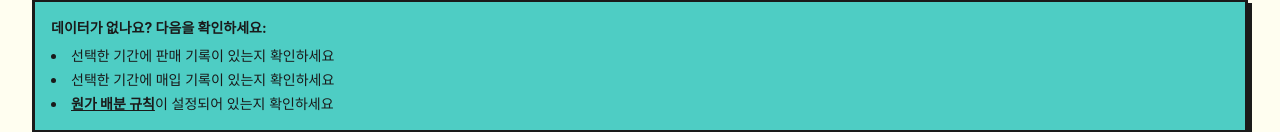
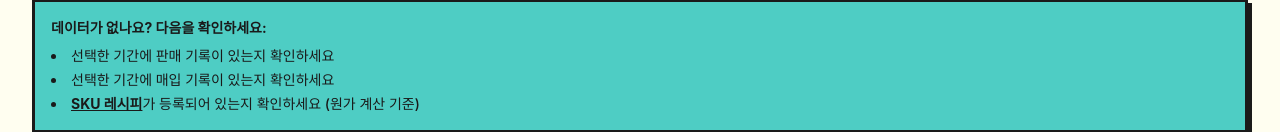
Before and after one commit to infrabank/nasungdak-management, a Next.js app: page /dashboard/analysis in a window 1280 px wide. Shown: the part 820-952 px from the top of the page. Built offline with nearby package versions, Linux system fonts and the light colour scheme; no server answers; a web font is replaced by a local one.

Commit message:
fix: 삭제된 원가 배분 규칙 페이지 링크를 SKU 레시피로 교체, 존재하지 않는 stores/new 링크 수정

```diff
--- a/app/dashboard/analysis/analysis-content.tsx
+++ b/app/dashboard/analysis/analysis-content.tsx
@@ -107,12 +107,12 @@ export default async function AnalysisContent({
             <li>선택한 기간에 매입 기록이 있는지 확인하세요</li>
             <li>
               <Link
-                href="/dashboard/master-data/cost-rules"
+                href="/dashboard/master-data/sku-recipes"
                 className="font-bold underline"
               >
-                원가 배분 규칙
+                SKU 레시피
               </Link>
-              이 설정되어 있는지 확인하세요
+              가 등록되어 있는지 확인하세요 (원가 계산 기준)
             </li>
           </ul>
         </div>
--- a/app/dashboard/closing/page.tsx
+++ b/app/dashboard/closing/page.tsx
@@ -32,7 +32,7 @@ export default async function ClosingPage({
             먼저 매장을 등록해주세요
           </p>
           <Link
-            href="/dashboard/stores/new"
+            href="/dashboard/stores"
             className="mt-4 inline-block border-2 border-brutal-black bg-brutal-white px-6 py-2 font-bold text-brutal-black shadow-brutal transition-all hover:shadow-brutal-lg"
           >
             매장 등록하기
--- a/app/dashboard/sales/daily/page.tsx
+++ b/app/dashboard/sales/daily/page.tsx
@@ -41,7 +41,7 @@ export default async function DailySalesPage({
             먼저 매장을 등록해주세요
           </p>
           <Link
-            href="/dashboard/stores/new"
+            href="/dashboard/stores"
             className="mt-4 inline-block border-2 border-brutal-black bg-brutal-white px-6 py-2 font-bold text-brutal-black shadow-brutal transition-all hover:shadow-brutal-lg"
           >
             매장 등록하기
```
